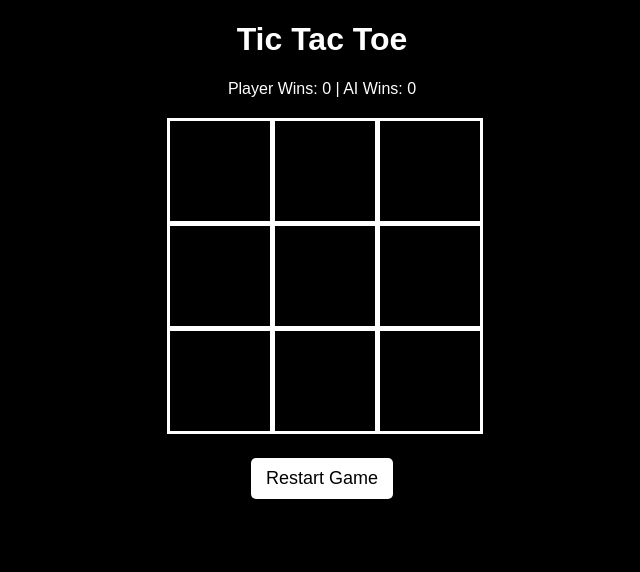
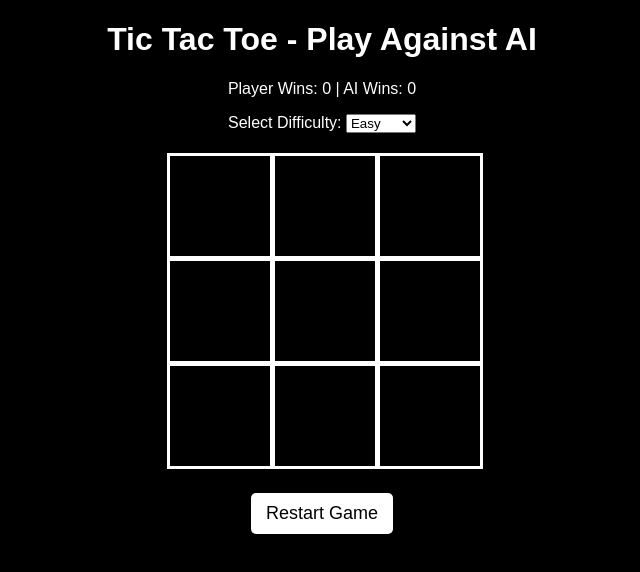
Before and after one commit to malorieiovino/tictactoe, a plain HTML site: page index.html in a window 1280 px wide. Shown: the whole page, without its empty margins (318-958 px from the left). Drawn offline with Linux system fonts and the light colour scheme.

Commit message:
Update index.html

```diff
--- a/index.html
+++ b/index.html
@@ -7,10 +7,19 @@
     <link rel="stylesheet" href="style.css">
 </head>
 <body>
-    <h1>Tic Tac Toe</h1>
+    <h1>Tic Tac Toe - Play Against AI</h1>
 
     <!-- Scoreboard -->
     <p>Player Wins: <span id="player-score">0</span> | AI Wins: <span id="ai-score">0</span></p>
+
+    <!-- Difficulty Selector -->
+    <p>Select Difficulty:
+        <select id="difficulty">
+            <option value="easy">Easy</option>
+            <option value="medium">Medium</option>
+            <option value="hard">Hard</option>
+        </select>
+    </p>
 
     <div class="board" id="board">
         <div class="cell" data-index="0"></div>
```
